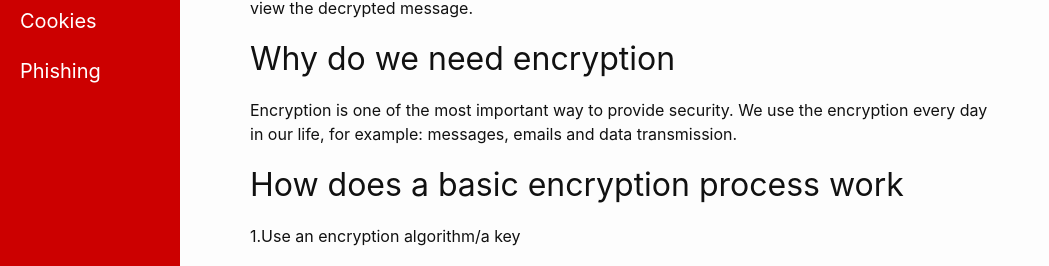
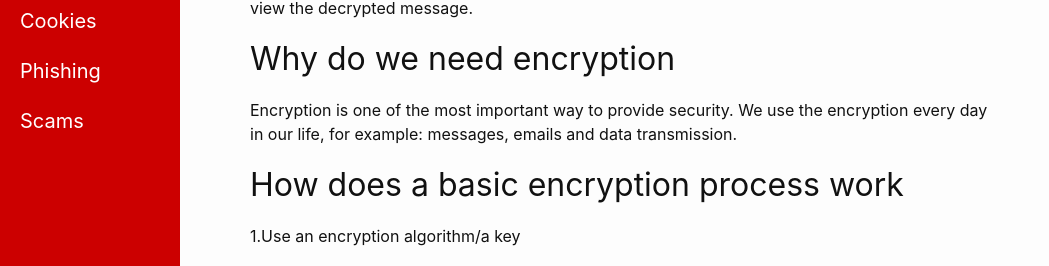
Before and after one commit to everydaysecurity/everydaysecurity, a Jekyll site: the page built from Encryption.md, in a window 1280 px wide and 900 px high, scrolled down 473 px. Shown: the part 620-886 px from the top of the window, without its empty margins (0-1049 px from the left). Built offline with Jekyll 4.4.1, drawn with Linux system fonts in a browser that asks for light colours.

Commit message:
Update _config.yml

```diff
--- a/_config.yml
+++ b/_config.yml
@@ -51,6 +51,7 @@ header_pages:
  - VirtualAssistant.md
  - Cookies.md
  - Phishing.md
+ - Scams.md
 # Build settings
 theme: minima
 
```
